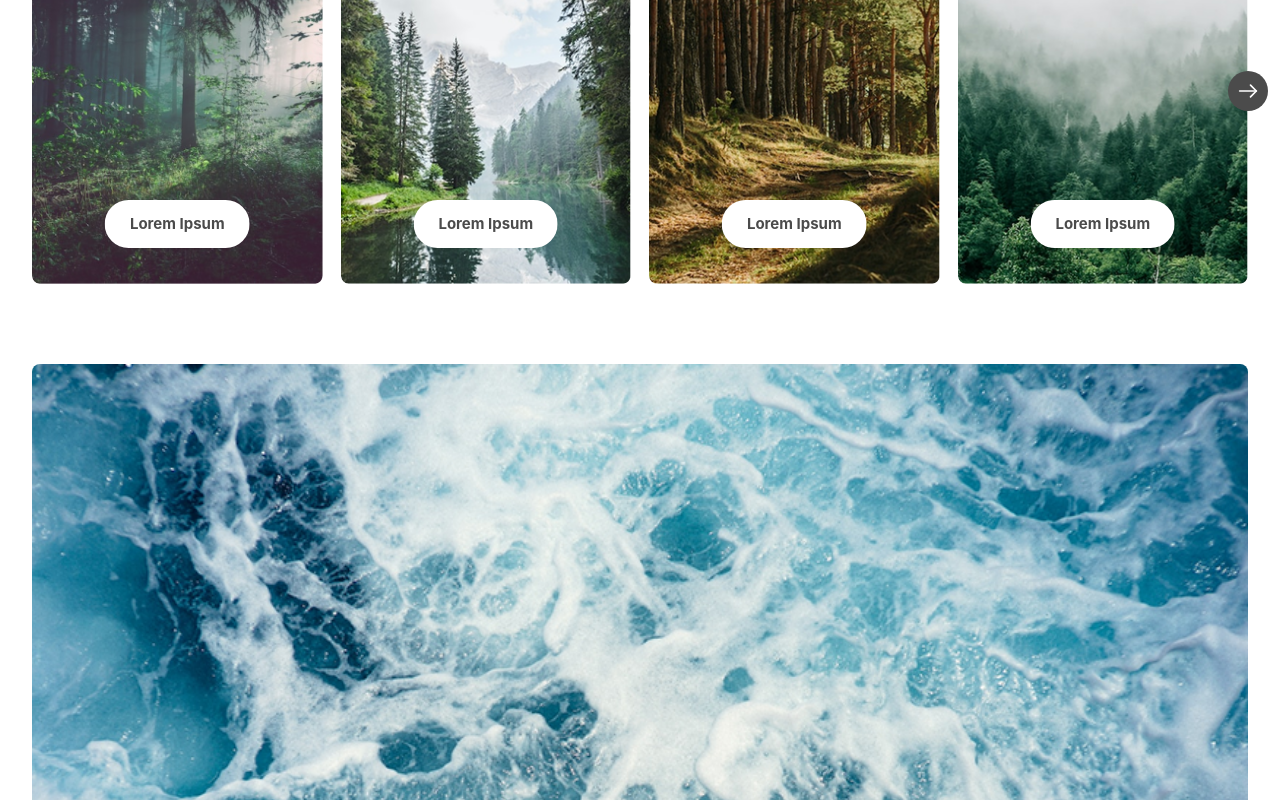
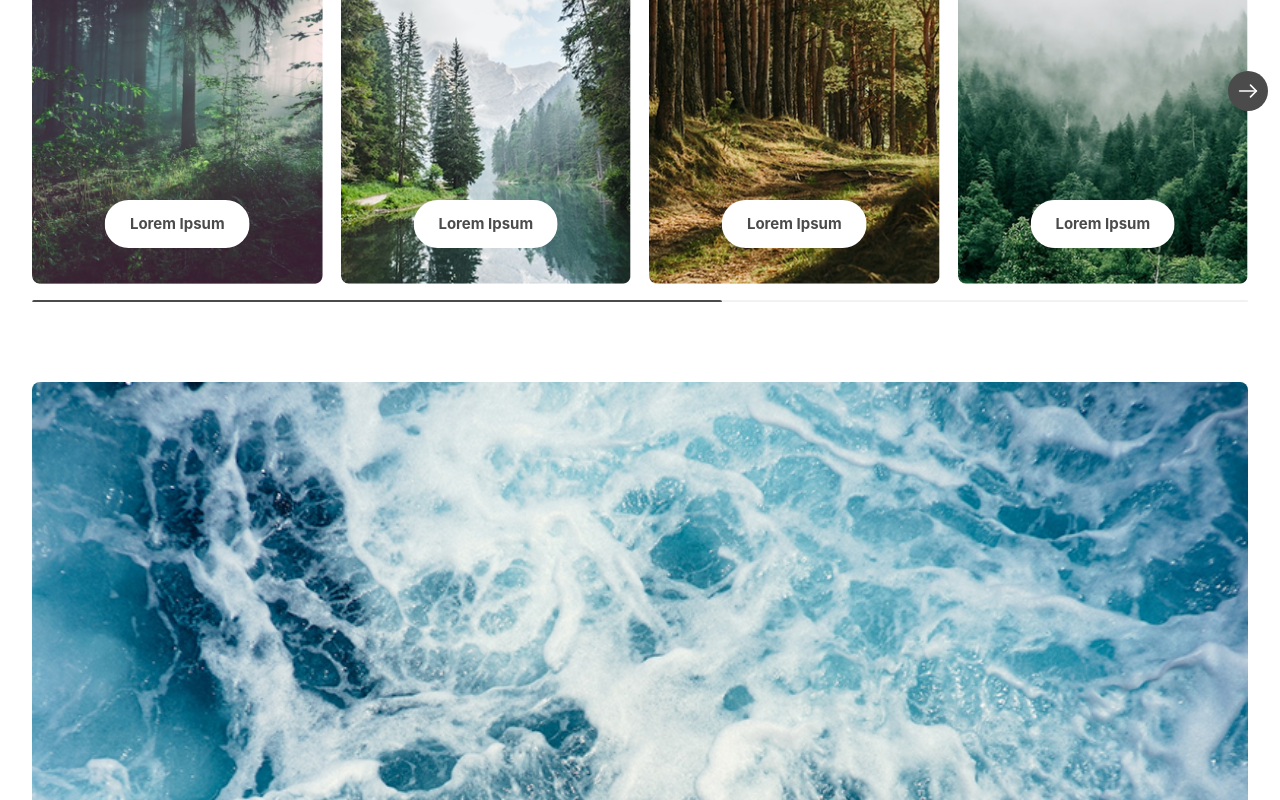
Before and after one commit to TimBreunig/probearbeit-tim, a React (Vite) app in the folder probearbeit-tim/: page / in a window 1280 px wide. Shown: the part 2111-2911 px from the top of the page. Built offline with nearby package versions, Linux system fonts and the light colour scheme; a web font is replaced by a local one.

Commit message:
feat: Added scrollbar to slider component
- Implemented scrollbar UI
- Refactored nested function updateSizes into updateScrollState function
- Implemented scrollbar logic

```diff
--- a/probearbeit-tim/src/components/Slider.tsx
+++ b/probearbeit-tim/src/components/Slider.tsx
@@ -30,14 +30,34 @@ export type SliderProps = {
 
 function Slider({ items }: SliderProps) {
   const [filter, setFilter] = useState<'show all' | Category>('show all')
+  const [scrollProgress, setScrollProgress] = useState(0)
+  const [thumbSize, setThumbSize] = useState(0)
+  const [trackWidth, setTrackWidth] = useState(0)
   const [isScrollable, setIsScrollable] = useState(false)
 
   const containerRef = useRef<HTMLDivElement>(null)
-
+  const trackRef = useRef<HTMLDivElement>(null)
 
 
   const filteredItems =
     filter === 'show all' ? items : items.filter(i => i.category === filter)
+
+
+  // Scroll logic
+  const updateScrollState = useCallback(() => {
+    const container = containerRef.current
+    if (!container) return
+
+    const { scrollLeft, scrollWidth, clientWidth } = container
+    const maxScroll = scrollWidth - clientWidth
+
+    const progress = maxScroll > 0 ? Math.min(scrollLeft / maxScroll, 1) : 0
+
+    setScrollProgress(progress)
+    setThumbSize(Math.min(clientWidth / scrollWidth, 1))
+    setTrackWidth(clientWidth)
+    setIsScrollable(scrollWidth > clientWidth + 1)
+  }, [])
 
 
   // Button to scroll right on-click
@@ -74,9 +94,8 @@ function Slider({ items }: SliderProps) {
 
   // Scroll Handler
   const handleScroll = useCallback(() => {
-    const container = containerRef.current
-    if (!container) return
-  }, [])
+    updateScrollState()
+  }, [updateScrollState])
 
 
   // Scroll Listener
@@ -97,19 +116,11 @@ function Slider({ items }: SliderProps) {
     const container = containerRef.current
     if (!container) return
 
-    const updateSizes = () => {
-      const { clientWidth, scrollWidth } = container
-
-      setIsScrollable(scrollWidth > clientWidth + 1)
-    }
-
-    const observer = new ResizeObserver(updateSizes)
+    const observer = new ResizeObserver(updateScrollState)
     observer.observe(container)
 
-    updateSizes()
-
     return () => observer.disconnect()
-  }, [filteredItems])
+  }, [filteredItems, updateScrollState])
 
 
   // Reset scroll when changing filter
@@ -152,6 +163,22 @@ function Slider({ items }: SliderProps) {
           <ArrowIcon className='size-5' />
         </Button>
       </div>
+
+      {/* Scroll Track */}
+      {thumbSize < 1 && (
+        <div
+          ref={trackRef}
+          className='w-full h-0.5 bg-gray-70 rounded-full relative overflow-hidden'
+        >
+          <div
+            className='h-1 bg-gray-900 rounded-full absolute top-0 left-0'
+            style={{
+              width: `${thumbSize * 100}%`,
+              transform: `translateX(${scrollProgress * (trackWidth - trackWidth * thumbSize)}px)`,
+            }}
+          />
+        </div>
+      )}
     </div>
   )
 }
```
